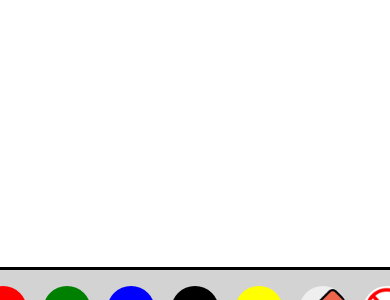
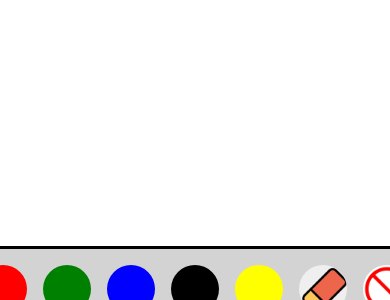
Before and after one commit to nhlamulo-maluleka/HTML-Whiteboard, a website: page public/index.html in a window 390 px wide. Shown: the part 544-844 px from the top of the page. Drawn offline with Linux system fonts and the light colour scheme.

Commit message:
HTML Whiteboard

```diff
--- a/public/css/board.css
+++ b/public/css/board.css
@@ -100,6 +100,6 @@ html, body{
 
 @media only screen and (max-width: 600px) {
     #colors{
-        bottom: -3.3rem;
+        bottom: -2rem;
     }
 }
```
